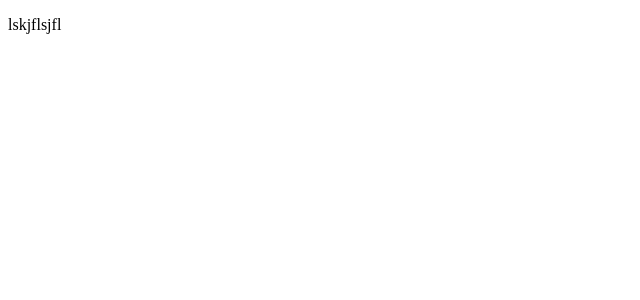
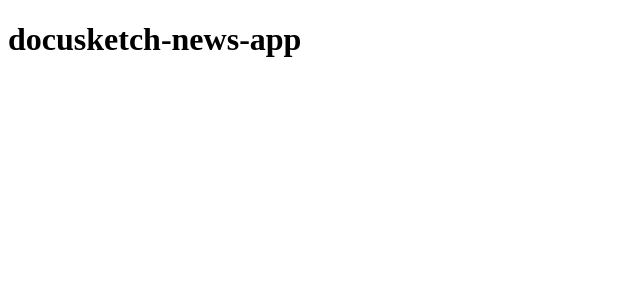
Before and after one commit to SvetlanaLevkovskaya/docuscetch-news-app, an Angular app: page / in a window 1280 px wide. Shown: the top 300 px of the page, without its empty margins (0-640 px from the left). Built offline with nearby package versions, Linux system fonts and the light colour scheme.

Commit message:
feat: add angular-cli-ghpages

```diff
--- a/angular.json
+++ b/angular.json
@@ -82,6 +82,14 @@
           "options": {
             "lintFilePatterns": ["src/**/*.ts", "src/**/*.html"]
           }
+        },
+        "deploy": {
+          "builder": "angular-cli-ghpages:deploy",
+          "options": {
+            "baseHref": "https://svetlanalevkovskaya.github.io/docuscetch-news-app/",
+            "name": "docuscetch-news-app",
+            "email": "levkovskayase@gmail.com"
+          }
         }
       }
     }
--- a/package.json
+++ b/package.json
@@ -7,7 +7,8 @@
     "build": "ng build",
     "watch": "ng build --watch --configuration development",
     "test": "ng test",
-    "lint": "ng lint --fix"
+    "lint": "ng lint --fix",
+    "deploy": "ng deploy"
   },
   "private": true,
   "dependencies": {
--- a/src/app/app.component.html
+++ b/src/app/app.component.html
@@ -1 +1 @@
-<p>lskjflsjfl</p>
+<h1>{{ title }}</h1>
--- a/src/app/app.component.ts
+++ b/src/app/app.component.ts
@@ -6,5 +6,5 @@ import { Component } from '@angular/core'
   styleUrls: ['./app.component.css'],
 })
 export class AppComponent {
-  title = 'docuscetch-news-app'
+  title = 'docusketch-news-app'
 }
--- a/src/index.html
+++ b/src/index.html
@@ -2,7 +2,7 @@
 <html lang="en">
   <head>
     <meta charset="utf-8" />
-    <title>DocuscetchNewsApp</title>
+    <title>Docusketch News App</title>
     <base href="/" />
     <meta name="viewport" content="width=device-width, initial-scale=1" />
     <link rel="icon" type="image/x-icon" href="favicon.ico" />
```
Also changed, not shown: 1 other file (tests, documents, lock files or other folders).
